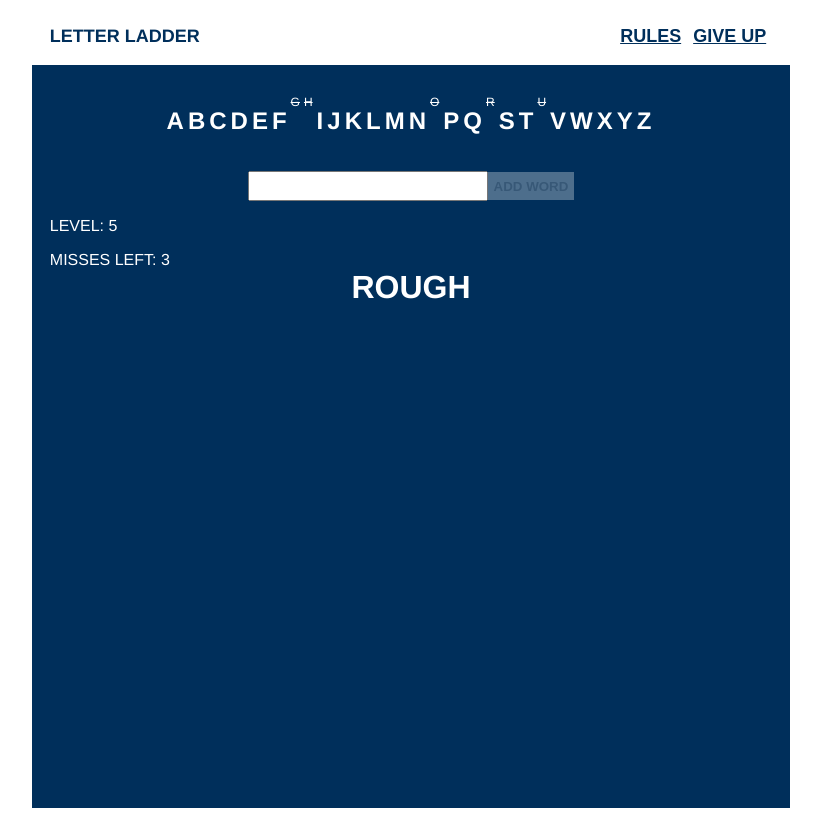
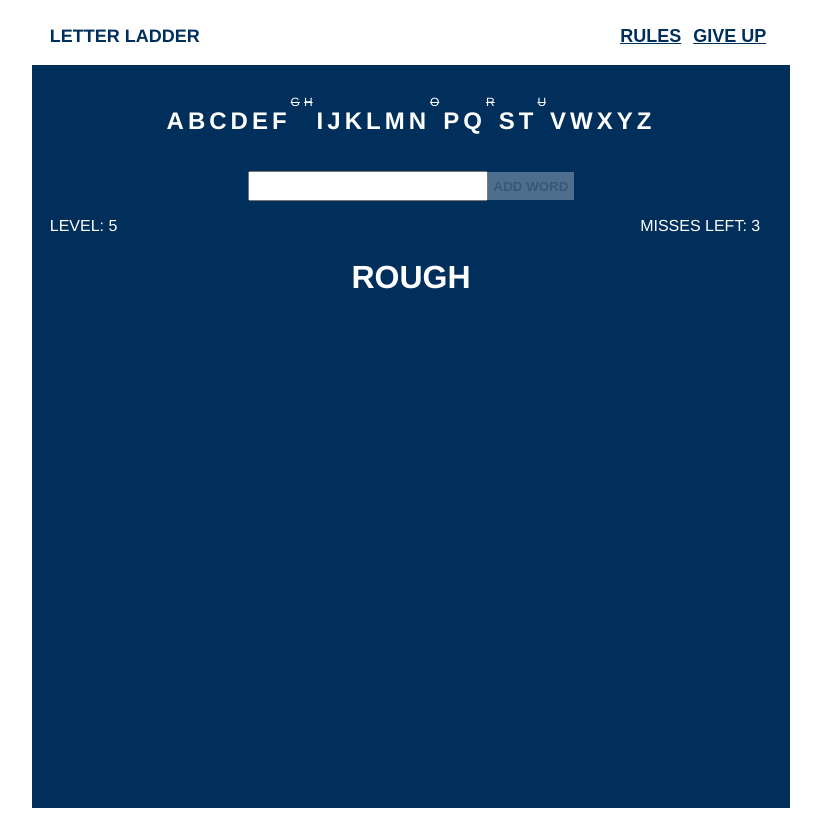
Before and after one commit to jwaters627/letterLadder, a React (Create React App) app: page / in a window 1280 px wide. Shown: the whole page, without its empty margins (229-1050 px from the left). Built offline with nearby package versions, Linux system fonts and the light colour scheme.

Commit message:
style misses left

```diff
--- a/src/Components/Page/styles.js
+++ b/src/Components/Page/styles.js
@@ -99,10 +99,16 @@ export const styles = {
   },
   score: {
     color: '#fff',
-    flexGrow: 1,
     alignItems: 'start',
     textAlign: 'left',
     paddingLeft: '18px',
     marginBottom: 0
+  },
+  levelContainer: {
+    display: 'flex',
+    justifyContent: 'space-between',
+    alignItems: 'space-between',
+    paddingRight: '30px',
+    marginBottom: '24px'
   }
 };
--- a/src/Components/Page/ui.js
+++ b/src/Components/Page/ui.js
@@ -60,9 +60,10 @@ export const PageUI = ({
           ADD WORD
         </button>
       </div>
-      <p style={styles.score}>{`LEVEL: ${usedLetters.length}`}</p>
-      <p style={styles.score}>{`MISSES LEFT: ${3 - missedGuesses}`}</p>
-
+      <div style={styles.levelContainer}>
+        <p style={styles.score}>{`LEVEL: ${usedLetters.length}`}</p>
+        <p style={styles.score}>{`MISSES LEFT: ${3 - missedGuesses}`}</p>
+      </div>
       {usedWords.map((word, index) => {
         return (
           <div style={styles.wordsContainer} key={word}>
--- a/src/Constants/wordsToUse.js
+++ b/src/Constants/wordsToUse.js
@@ -1 +1,19 @@
-export const wordsToUse = ['PAUSED', 'ROUGH', 'FREELY', 'CREEP', 'BLAZED', 'CLAWED', 'ACE'];
+export const wordsToUse = [
+  'PAUSED',
+  'ROUGH',
+  'FREELY',
+  'CREEP',
+  'BLAZED',
+  'GARBAGE',
+  'CLAWED',
+  'ACE',
+  'APPLES',
+  'STINKY',
+  'SUITES',
+  'MOUNT',
+  'WHALE',
+  'QUART',
+  'RAISE',
+  'CUBIC',
+  'GLIMPSE'
+];
```
Also changed, not shown: 1 other file (tests, documents, lock files or other folders).
